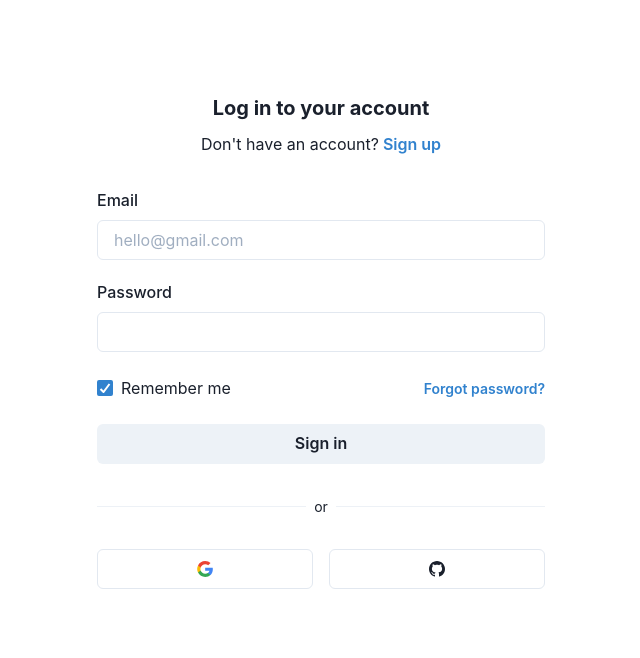
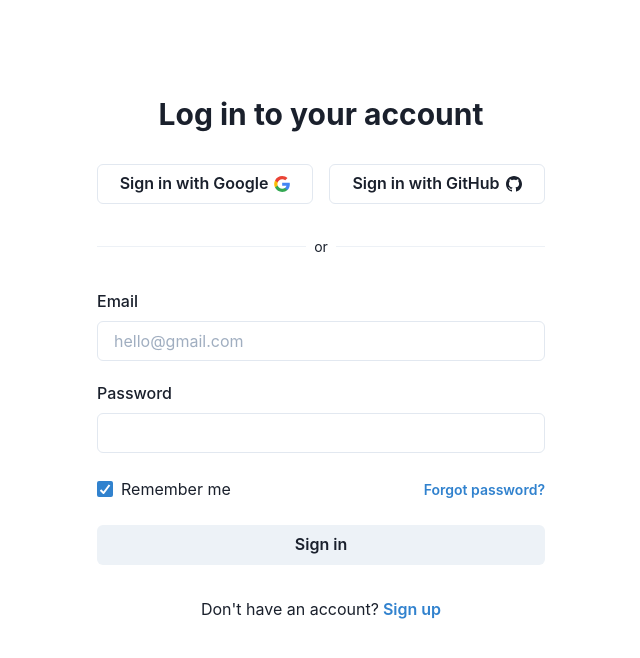
Before and after one commit to HackGT/login, a React (Create React App) app: page /login in a window 1280 px wide. Shown: the top 658 px of the page, without its empty margins (319-959 px from the left). Built offline with nearby package versions, Linux system fonts and the light colour scheme; no server answers.

Commit message:
Add toast messages to handle login errors

```diff
--- a/src/components/EmailPasswordLogin.tsx
+++ b/src/components/EmailPasswordLogin.tsx
@@ -13,6 +13,7 @@ import React from "react";
 import { useForm } from "react-hook-form";
 import { useNavigate } from "react-router-dom";
 import { app } from "../util/firebase";
+import { handleLoginError } from "../util/handleLoginError";
 
 const auth = getAuth(app);
 
@@ -32,7 +33,7 @@ const EmailPasswordLogin: React.FC = () => {
         navigate("/");
       })
       .catch((error) => {
-        console.log(error);
+        handleLoginError(error);
       });
   };
 
--- a/src/components/Login.tsx
+++ b/src/components/Login.tsx
@@ -31,17 +31,14 @@ const Login: React.FC = () => {
       <Stack spacing="8">
         <Stack spacing="6">
           <Stack spacing={{ base: "2", md: "3" }} textAlign="center">
-            <Heading size="md">Log in to your account</Heading>
-            <HStack spacing="1" justify="center">
-              <Text>Don't have an account?</Text>
-              <Button variant="link" colorScheme="blue">
-                Sign up
-              </Button>
-            </HStack>
+            <Heading size="lg">Log in to your account</Heading>
           </Stack>
         </Stack>
 
-        <EmailPasswordLogin />
+        <ButtonGroup variant="outline" spacing="4" width="full">
+          <GoogleProvider />
+          <GitHubProvider />
+        </ButtonGroup>
 
         <HStack>
           <Divider />
@@ -51,10 +48,14 @@ const Login: React.FC = () => {
           <Divider />
         </HStack>
 
-        <ButtonGroup variant="outline" spacing="4" width="full">
-          <GoogleProvider />
-          <GitHubProvider />
-        </ButtonGroup>
+        <EmailPasswordLogin />
+
+        <HStack spacing="1" justify="center">
+          <Text>Don't have an account?</Text>
+          <Button variant="link" colorScheme="blue">
+            Sign up
+          </Button>
+        </HStack>
       </Stack>
     </Container>
   );
--- a/src/components/oauth/GitHubProvider.tsx
+++ b/src/components/oauth/GitHubProvider.tsx
@@ -1,7 +1,8 @@
-import { Button, createIcon, VisuallyHidden } from "@chakra-ui/react";
+import { Button, createIcon } from "@chakra-ui/react";
 import { getAuth, GithubAuthProvider, signInWithPopup } from "firebase/auth";
 import { useNavigate } from "react-router-dom";
 import { app } from "../../util/firebase";
+import { handleLoginError } from "../../util/handleLoginError";
 
 const GitHubIcon = createIcon({
   displayName: "GitHubIcon",
@@ -25,14 +26,14 @@ const GitHubProvider: React.FC = () => {
         navigate("/");
       })
       .catch((error) => {
-        console.log(error);
+        handleLoginError(error);
       });
   };
 
   return (
     <Button isFullWidth onClick={login}>
-      <VisuallyHidden>Sign in with GitHub</VisuallyHidden>
-      <GitHubIcon />
+      Sign in with GitHub
+      <GitHubIcon ml="1.5" />
     </Button>
   );
 };
--- a/src/components/oauth/GoogleProvider.tsx
+++ b/src/components/oauth/GoogleProvider.tsx
@@ -1,7 +1,8 @@
-import { Button, createIcon, VisuallyHidden } from "@chakra-ui/react";
+import { Button, createIcon } from "@chakra-ui/react";
 import { getAuth, GoogleAuthProvider, signInWithPopup } from "firebase/auth";
 import { useNavigate } from "react-router-dom";
 import { app } from "../../util/firebase";
+import { handleLoginError } from "../../util/handleLoginError";
 
 const GoogleIcon = createIcon({
   displayName: "GoogleIcon",
@@ -39,14 +40,14 @@ const GoogleProvider: React.FC = () => {
         navigate("/");
       })
       .catch((error) => {
-        console.log(error);
+        handleLoginError(error);
       });
   };
 
   return (
     <Button isFullWidth onClick={login}>
-      <VisuallyHidden>Sign in with Google</VisuallyHidden>
-      <GoogleIcon />
+      Sign in with Google
+      <GoogleIcon ml="1.5" />
     </Button>
   );
 };
--- /dev/null
+++ b/src/util/handleLoginError.tsx
@@ -0,0 +1,42 @@
+import { createStandaloneToast } from "@chakra-ui/react";
+
+export const handleLoginError = (error: any) => {
+  const toast = createStandaloneToast();
+  let message = "";
+
+  switch (error.code) {
+    case "auth/user-disabled":
+      message = "User account was disabled. Please contact support.";
+      break;
+    case "auth/user-not-found":
+      message =
+        "No user was found for this email. Please try again with a different email.";
+      break;
+    case "auth/wrong-password":
+      message =
+        "Wrong password entered. Please try again with a different email.";
+      break;
+    case "auth/account-exists-with-different-credential":
+      message =
+        "This user exists with a different login method. Please try again with a different method.";
+      break;
+    case "auth/popup-blocked":
+      message = "Popup was blocked. Please allow popups and try again.";
+      break;
+    case "auth/popup-closed-by-user":
+    case "auth/cancelled-popup-request":
+      return;
+    default:
+      message = "There was an unknown error. Please contact support";
+      console.error(error);
+      break;
+  }
+
+  toast({
+    title: "Error Logging In",
+    description: message,
+    status: "error",
+    duration: 9000,
+    isClosable: true,
+  });
+};
```
